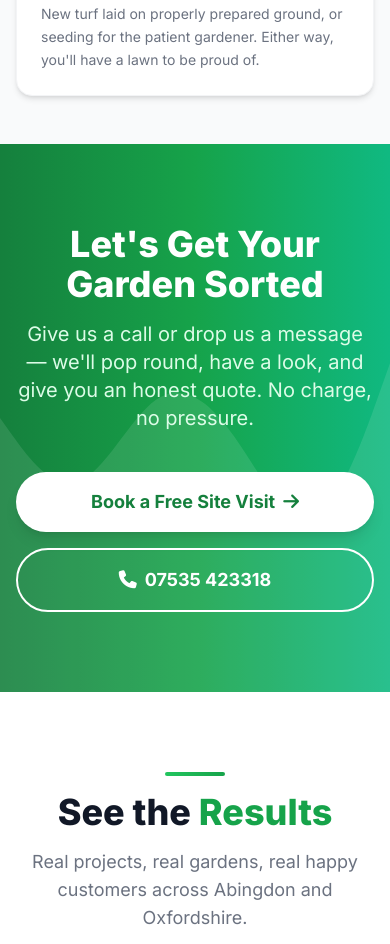
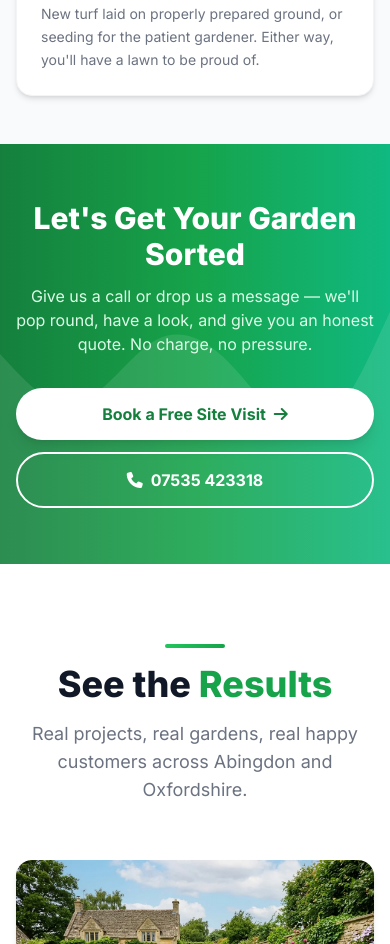
Before and after one commit to num876/ljs-landscaping, a website: page index.html in a window 390 px wide. Shown: the part 3791-4735 px from the top of the page. Drawn offline with Linux system fonts and the light colour scheme.

Commit message:
UI: Optimize CTA banner for mobile screens

```diff
--- a/index.html
+++ b/index.html
@@ -325,18 +325,18 @@
     </section>
 
     <!-- ==================== CTA BANNER ==================== -->
-    <section class="relative py-20 bg-gradient-to-r from-green-700 via-green-600 to-emerald-500 text-white overflow-hidden">
+    <section class="relative py-14 sm:py-20 bg-gradient-to-r from-green-700 via-green-600 to-emerald-500 text-white overflow-hidden">
         <div class="absolute inset-0 opacity-10">
             <svg class="w-full h-full" viewBox="0 0 1440 320" preserveAspectRatio="none"><path fill="white" d="M0,160L48,170.7C96,181,192,203,288,197.3C384,192,480,160,576,149.3C672,139,768,149,864,170.7C960,192,1056,224,1152,218.7C1248,213,1344,171,1392,149.3L1440,128L1440,320L0,320Z"></path></svg>
         </div>
         <div class="relative z-10 max-w-4xl mx-auto px-4 text-center reveal">
-            <h2 class="text-4xl md:text-5xl font-extrabold mb-4">Let's Get Your Garden Sorted</h2>
-            <p class="text-xl text-green-100 mb-10 max-w-2xl mx-auto">Give us a call or drop us a message &mdash; we'll pop round, have a look, and give you an honest quote. No charge, no pressure.</p>
-            <div class="flex flex-col sm:flex-row gap-4 justify-center">
-                <a href="#contact" class="group bg-white text-green-700 font-bold py-4 px-10 rounded-full text-lg transition-all duration-300 shadow-lg hover:shadow-xl hover:scale-105 flex items-center justify-center gap-2">
+            <h2 class="text-3xl sm:text-4xl md:text-5xl font-extrabold mb-3 sm:mb-4">Let's Get Your Garden Sorted</h2>
+            <p class="text-base sm:text-lg md:text-xl text-green-100 mb-8 sm:mb-10 max-w-2xl mx-auto">Give us a call or drop us a message &mdash; we'll pop round, have a look, and give you an honest quote. No charge, no pressure.</p>
+            <div class="flex flex-col sm:flex-row gap-3 sm:gap-4 justify-center">
+                <a href="#contact" class="group bg-white text-green-700 font-bold py-3.5 px-8 sm:py-4 sm:px-10 rounded-full text-base sm:text-lg transition-all duration-300 shadow-lg hover:shadow-xl hover:scale-105 flex items-center justify-center gap-2">
                     Book a Free Site Visit <i class="fas fa-arrow-right transition-transform duration-300 group-hover:translate-x-1"></i>
                 </a>
-                <a href="tel:07535423318" class="bg-transparent border-2 border-white hover:bg-white hover:text-green-700 text-white font-bold py-4 px-10 rounded-full text-lg transition-all duration-300 hover:scale-105 flex items-center justify-center gap-2">
+                <a href="tel:07535423318" class="bg-transparent border-2 border-white hover:bg-white hover:text-green-700 text-white font-bold py-3.5 px-8 sm:py-4 sm:px-10 rounded-full text-base sm:text-lg transition-all duration-300 hover:scale-105 flex items-center justify-center gap-2">
                     <i class="fas fa-phone"></i> 07535 423318
                 </a>
             </div>
```
Also changed, not shown: style.css.
